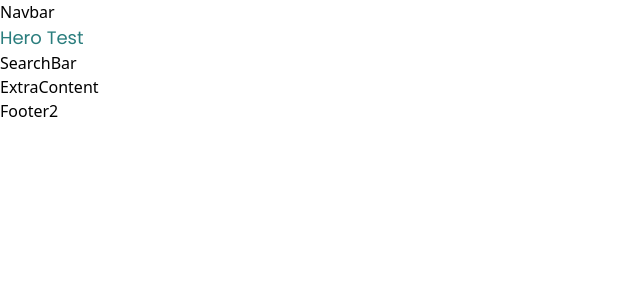
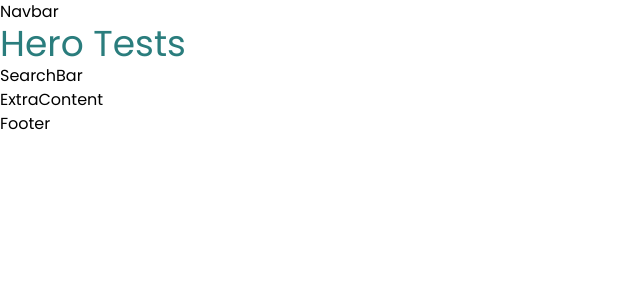
Before and after one commit to zencoder24/url-shortening-app, a React (Create React App) app: page / in a window 1280 px wide. Shown: the top 300 px of the page, without its empty margins (0-640 px from the left). Built offline with nearby package versions, Linux system fonts and the light colour scheme.

Commit message:
Added properties to tailwind config. Default font changes to Poppins.

```diff
--- a/src/components/Footer.jsx
+++ b/src/components/Footer.jsx
@@ -1,7 +1,7 @@
 import React from 'react';
 
 function Footer() {
-  return <div>Footer2</div>;
+  return <div>Footer</div>;
 }
 
 export default Footer;
--- a/src/components/Hero.jsx
+++ b/src/components/Hero.jsx
@@ -1,7 +1,11 @@
 import React from 'react';
 
 function Hero() {
-  return <div className="text-x-base text-x-cyan font-poppins">Hero Test</div>;
+  return (
+    <div>
+      <div className="text-4xl text-x-cyan">Hero Tests</div>
+    </div>
+  );
 }
 
 export default Hero;
--- a/tailwind.config.js
+++ b/tailwind.config.js
@@ -15,7 +15,7 @@ module.exports = {
         'x-base': '18px',
       },
       fontFamily: {
-        poppins: ['Poppins', 'sans-serif'],
+        sans: ['Poppins', 'sans-serif'],
       },
     },
   },
```
